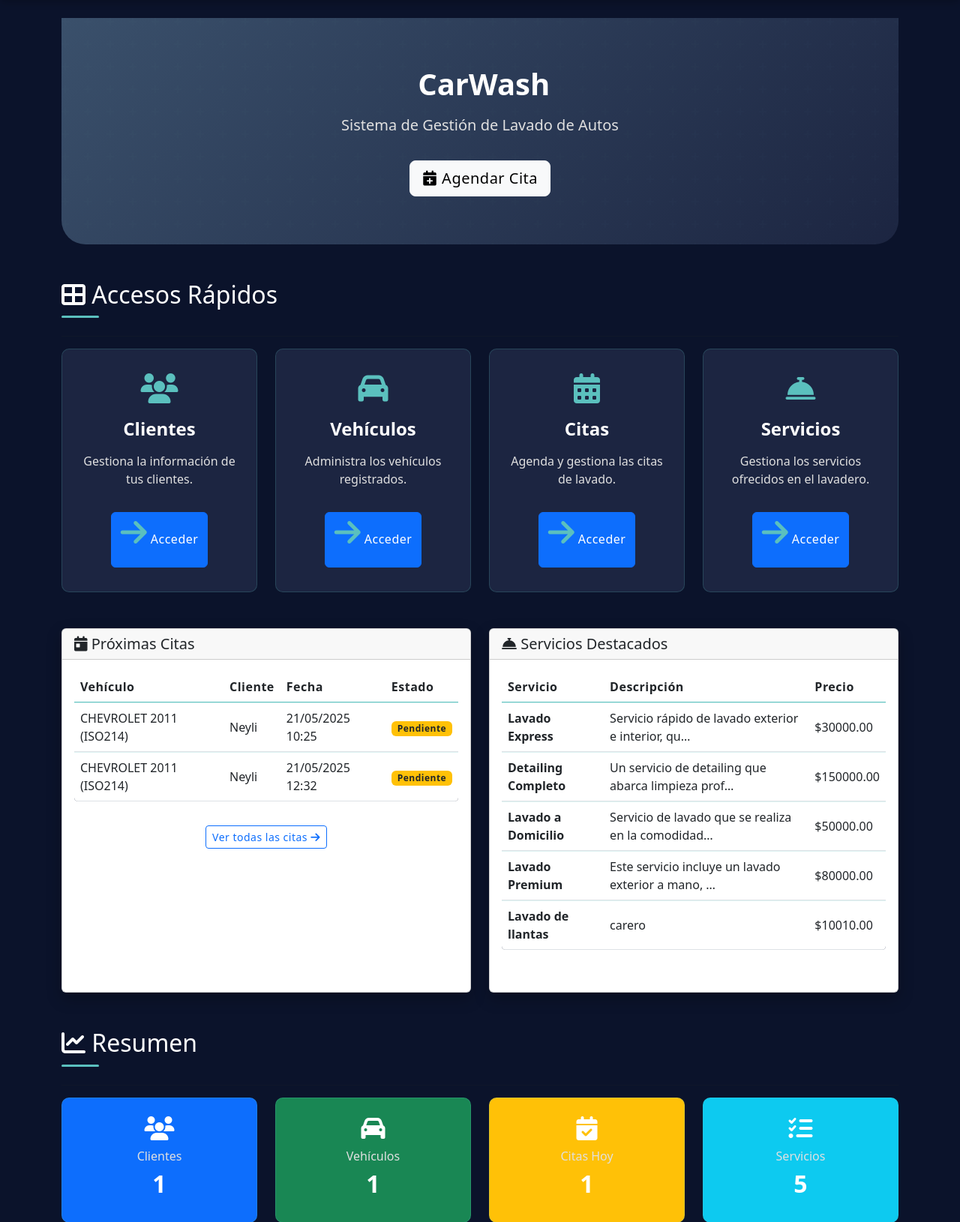
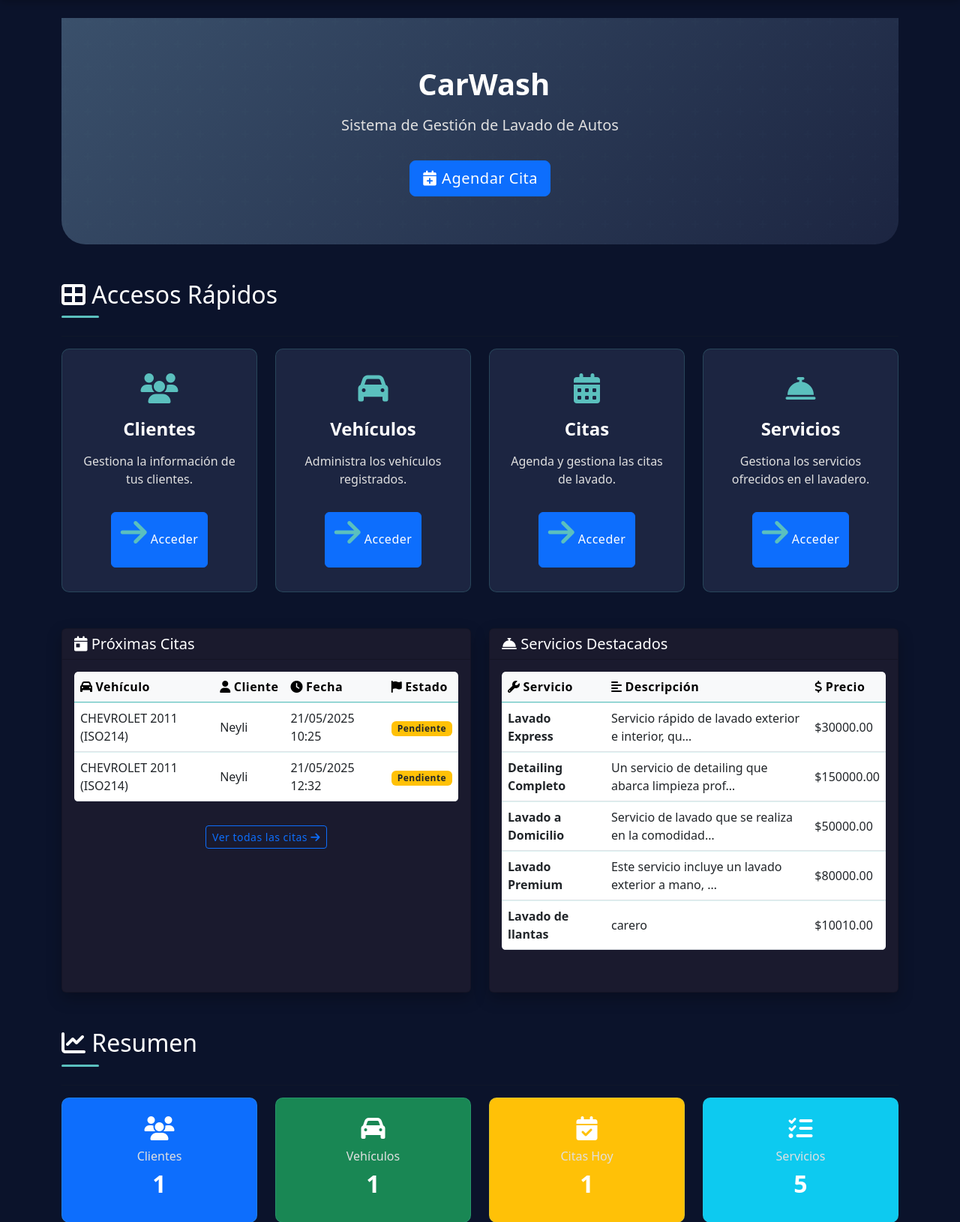
Before and after one commit to DNeir/CarWash, a Django app: page / in a window 1280 px wide. Shown: the part 57-1687 px from the top of the page at 75% size. Run offline with Django 5.2, Linux system fonts and the light colour scheme; data comes from the database, SQL or seed files in the repository.

Commit message:
Iconos para las tablas del main

```diff
--- /dev/null
+++ b/static/css/custom_style.css
@@ -0,0 +1,71 @@
+.table-custom-dark {
+    background-color: #1e1e2f;
+    color: #ffffff;
+    border-color: #3c3c4f;
+}
+
+.table-custom-dark thead {
+    background-color: #29293d;
+    color: #00d1ff;
+}
+
+.table-custom-dark tbody tr:hover {
+    background-color: #2e2e42;
+}
+
+.badge.bg-warning {
+    background-color: #ffc107;
+    color: #000;
+}
+
+.card.bg-custom-dark {
+    background-color: #1a1a2e;
+    color: #ffffff;
+}
+.custom-table-dark tbody tr.fila-par {
+    background-color: #2a2d3e;
+}
+
+.custom-table-dark tbody tr.fila-impar {
+    background-color: #1f2130;
+}
+
+.custom-table-dark tbody tr:hover {
+    background-color: #343850;
+}
+
+.custom-table-dark th,
+.custom-table-dark td {
+    color: #ffffff;
+    vertical-align: middle;
+}
+
+/* Estilos globales para mejorar contraste en selectores */
+select option {
+    background-color: white !important;
+    color: #333333 !important;
+}
+
+.form-select {
+    background-color: white !important;
+    color: #333333 !important;
+}
+
+.custom-btn {
+    background-color: #3b82f6;
+    /* Azul claro tipo Tailwind */
+    color: white;
+    border: none;
+}
+
+.custom-btn:hover {
+    background-color: #2563eb;
+    /* Azul más oscuro al pasar el mouse */
+    color: white;
+}
+
+.modal-body label,
+.card-body label {
+    color: #333333 !important;
+    font-weight: 600 !important;
+}
--- a/templates/index.html
+++ b/templates/index.html
@@ -10,7 +10,8 @@
     <div class="container text-center">
         <h1><i class="fas fa-car-wash"></i> CarWash</h1>
         <p class="lead">Sistema de Gestión de Lavado de Autos</p>
-            <a href="{% url 'citas' %}?open_modal=true" class="btn btn-light btn-lg" style="position: relative; z-index: 2;">
+        <a href="{% url 'citas' %}?open_modal=true" class="btn btn-primary custom-btn btn-lg"
+            style="position: relative; z-index: 2;">
             <i class="fas fa-calendar-plus"></i> Agendar Cita
         </a>
     </div>
@@ -71,22 +72,39 @@
 <div class="row mb-4">
     <!-- Próximas Citas -->
     <div class="col-md-6 mb-4">
-            <div class="card h-100">
+        <div class="card h-100 bg-custom-dark">
             <div class="card-header">
                 <h5 class="mb-0"><i class="fas fa-calendar-day"></i> Próximas Citas</h5>
             </div>
             <div class="card-body">
                 {% if citas %}
                 <div class="table-responsive">
-                            <table class="table table-hover">
-                                <thead>
+                    <table class="table table-hover table-custom-dark">
+                        <thead class="table-light">
                             <tr>
-                                        <th>Vehículo</th>
-                                        <th>Cliente</th>
-                                        <th>Fecha</th>
-                                        <th>Estado</th>
+                                <th>
+                                    <span class="d-inline-flex align-items-center">
+                                        <i class="fas fa-car me-1"></i> Vehículo
+                                    </span>
+                                </th>
+                                <th>
+                                    <span class="d-inline-flex align-items-center">
+                                        <i class="fas fa-user me-1"></i> Cliente
+                                    </span>
+                                </th>
+                                <th>
+                                    <span class="d-inline-flex align-items-center">
+                                        <i class="fas fa-clock me-1"></i> Fecha
+                                    </span>
+                                </th>
+                                <th>
+                                    <span class="d-inline-flex align-items-center">
+                                        <i class="fas fa-flag me-1"></i> Estado
+                                    </span>
+                                </th>
                             </tr>
                         </thead>
+
                         <tbody>
                             {% for cita in citas %}
                             <tr>
@@ -110,7 +128,8 @@
                     </table>
                 </div>
                 <div class="text-center mt-3">
-                            <a href="{% url 'citas' %}" class="btn btn-sm btn-outline-primary">Ver todas las citas <i class="fas fa-arrow-right"></i></a>
+                    <a href="{% url 'citas' %}" class="btn btn-sm btn-outline-primary">Ver todas las citas <i
+                            class="fas fa-arrow-right"></i></a>
                 </div>
                 {% else %}
                 <div class="text-center py-4">
@@ -127,24 +146,37 @@
 
     <!-- Servicios Destacados -->
     <div class="col-md-6 mb-4">
-            <div class="card h-100">
+        <div class="card h-100 bg-custom-dark">
             <div class="card-header">
                 <h5 class="mb-0"><i class="fas fa-concierge-bell"></i> Servicios Destacados</h5>
             </div>
             <div class="card-body">
                 {% if servicios %}
                 <div class="table-responsive">
-                            <table class="table table-hover">
-                                <thead>
+                    <table class="table table-hover table-custom-dark">
+
+                        <thead class="table-light text-dark">
                             <tr>
-                                        <th>Servicio</th>
-                                        <th>Descripción</th>
-                                        <th>Precio</th>
+                                <th>
+                                    <span class="d-inline-flex align-items-center">
+                                        <i class="fas fa-wrench me-1"></i> Servicio
+                                    </span>
+                                </th>
+                                <th>
+                                    <span class="d-inline-flex align-items-center">
+                                        <i class="fas fa-align-left me-1"></i> Descripción
+                                    </span>
+                                </th>
+                                <th>
+                                    <span class="d-inline-flex align-items-center">
+                                        <i class="fas fa-dollar-sign me-1"></i> Precio
+                                    </span>
+                                </th>
                             </tr>
                         </thead>
                         <tbody>
                             {% for servicio in servicios %}
-                                        <tr>
+                            <tr class="{% cycle 'fila-par' 'fila-impar' %}">
                                 <td><strong>{{ servicio.nombre }}</strong></td>
                                 <td>{{ servicio.descripcion|truncatechars:50 }}</td>
                                 <td>${{ servicio.precio }}</td>
--- a/templates/layouts/base.html
+++ b/templates/layouts/base.html
@@ -1,33 +1,18 @@
 <!DOCTYPE html>
 <html lang="es">
+
 <head>
     <meta charset="UTF-8">
     <meta name="viewport" content="width=device-width, initial-scale=1.0">
     <title>{% block title %}CarWash{% endblock %}</title>
     {% load static %}
     <link rel="stylesheet" href="{% static 'css/style.css' %}">
+    <link rel="stylesheet" href="{% static 'css/custom_style.css' %}">
     <link href="https://cdn.jsdelivr.net/npm/bootstrap@5.3.0/dist/css/bootstrap.min.css" rel="stylesheet">
     <link rel="stylesheet" href="https://cdnjs.cloudflare.com/ajax/libs/font-awesome/6.4.0/css/all.min.css">
-    <style>
-        /* Estilos globales para mejorar contraste en selectores */
-        select option {
-            background-color: white !important;
-            color: #333333 !important;
-        }
-
-        .form-select {
-            background-color: white !important;
-            color: #333333 !important;
-        }
-
-        .modal-body label,
-        .card-body label {
-            color: #333333 !important;
-            font-weight: 600 !important;
-        }
-    </style>
     {% block head_extra %}{% endblock %}
 </head>
+
 <body>
     <header>
         <nav class="navbar navbar-expand-lg">
@@ -86,4 +71,5 @@
     <script src="https://cdn.jsdelivr.net/npm/bootstrap@5.3.0/dist/js/bootstrap.bundle.min.js"></script>
     {% block extra_js %}{% endblock %}
 </body>
+
 </html>
```
Lines whose indentation alone changed are shown as unchanged.
